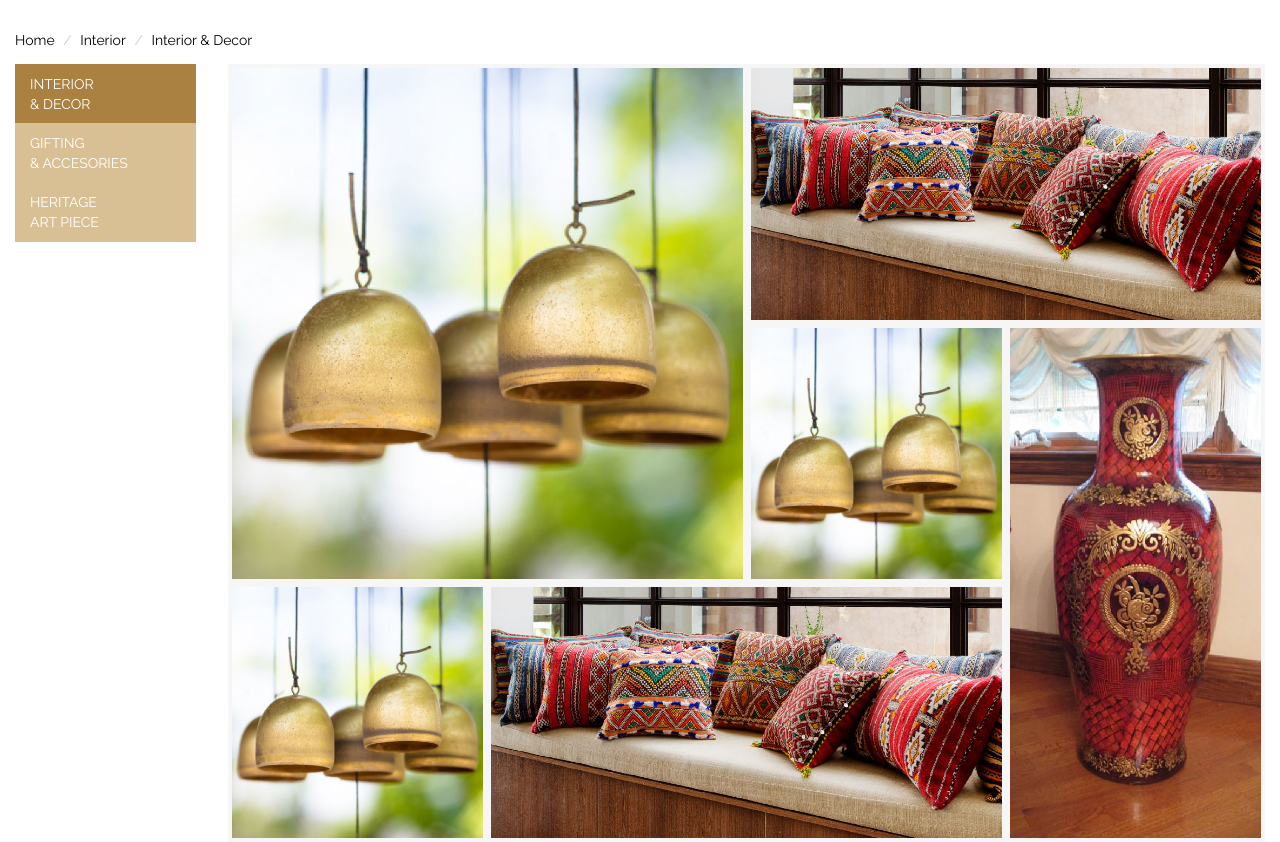
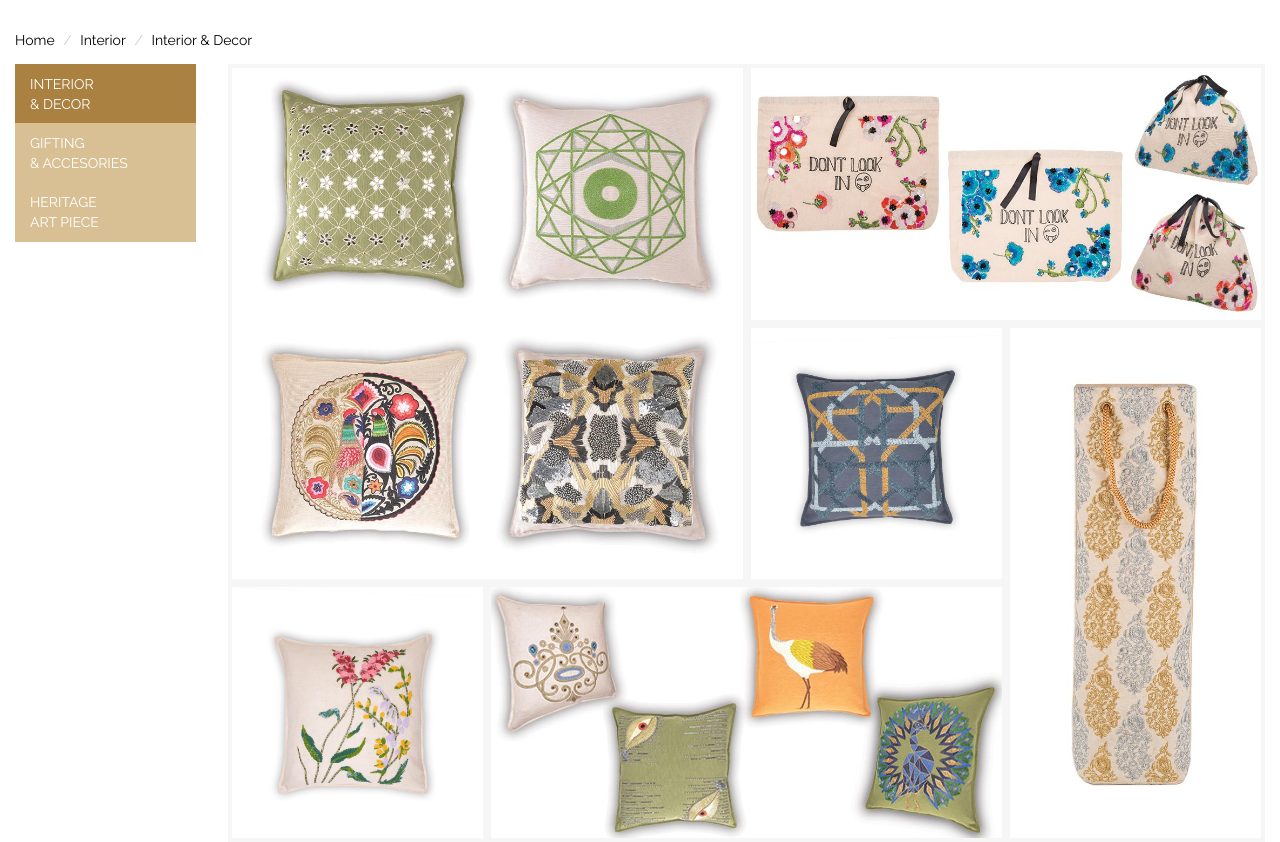
Before and after one commit to sagarssabat/aura, a plain HTML site: page demo.html in a window 1280 px wide. Shown: the part 157-999 px from the top of the page. Drawn offline with nearby package versions, Linux system fonts and the light colour scheme; a web font is replaced by a local one.

Commit message:
images changed

```diff
--- a/demo.html
+++ b/demo.html
@@ -40,12 +40,12 @@
                     <div class="tab-content nav-justified">
                         <div id="menu1" class="tab-pane fade in active">
                             <div class="interior">
-                                <a href="product.html"><img src="img/interior/image-1.jpg" alt="" class="img-responsive"></a>
-                                <a href="product.html"><img src="img/interior/image-2.jpg" alt="" class="img-responsive"></a>
-                                <a href="product.html"><img src="img/interior/image-1.jpg" alt="" class="img-responsive"></a>
-                                <a href="product.html"><img src="img/interior/image-3.jpg" alt="" class="img-responsive"></a>
-                                <a href="product.html"><img src="img/interior/image-1.jpg" alt="" class="img-responsive"></a>
-                                <a href="product.html"><img src="img/interior/image-2.jpg" alt="" class="img-responsive"></a>
+                                <a href="product.html"><img src="img/interior/cusion-960-960.jpg" alt="" class="img-responsive"></a>
+                                <a href="product.html"><img src="img/interior/bags-960-480.jpg" alt="" class="img-responsive"></a>
+                                <a href="product.html"><img src="img/interior/cusion.jpg" alt="" class="img-responsive"></a>
+                                <a href="product.html"><img src="img/interior/wine1.jpg" alt="" class="img-responsive"></a>
+                                <a href="product.html"><img src="img/interior/cusion1.jpg" alt="" class="img-responsive"></a>
+                                <a href="product.html"><img src="img/interior/cusion-960-480.jpg" alt="" class="img-responsive"></a>
                             </div>
                         </div>
                         <div id="menu2" class="tab-pane fade">
```
Also changed, not shown: img/interior/bags-960-480.jpg (added), img/interior/cusion-960-480.jpg (added), img/interior/cusion-960-960.jpg (added), img/interior/cusion.jpg (added), img/interior/cusion1.jpg (added), img/interior/wine1.jpg (added).
